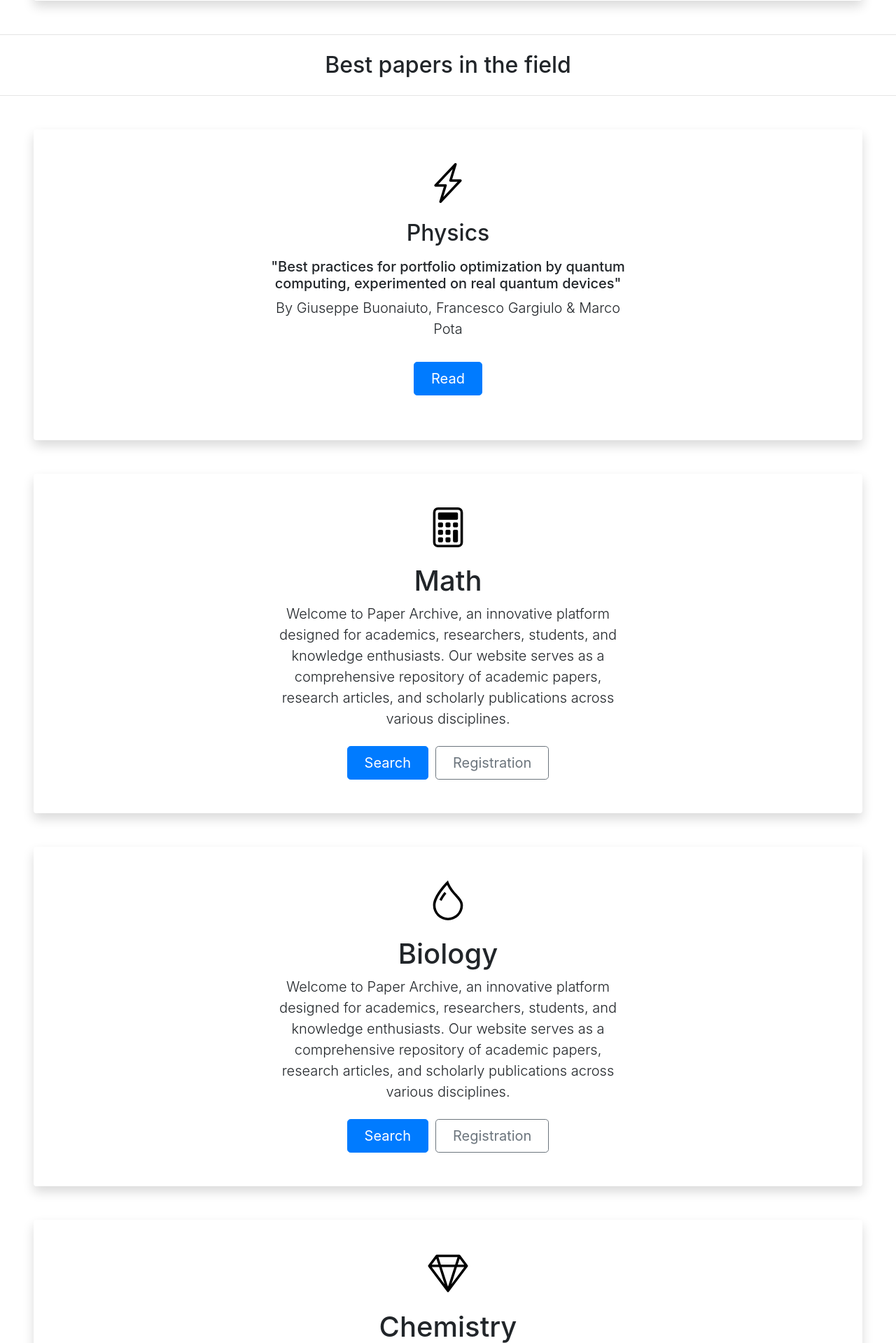
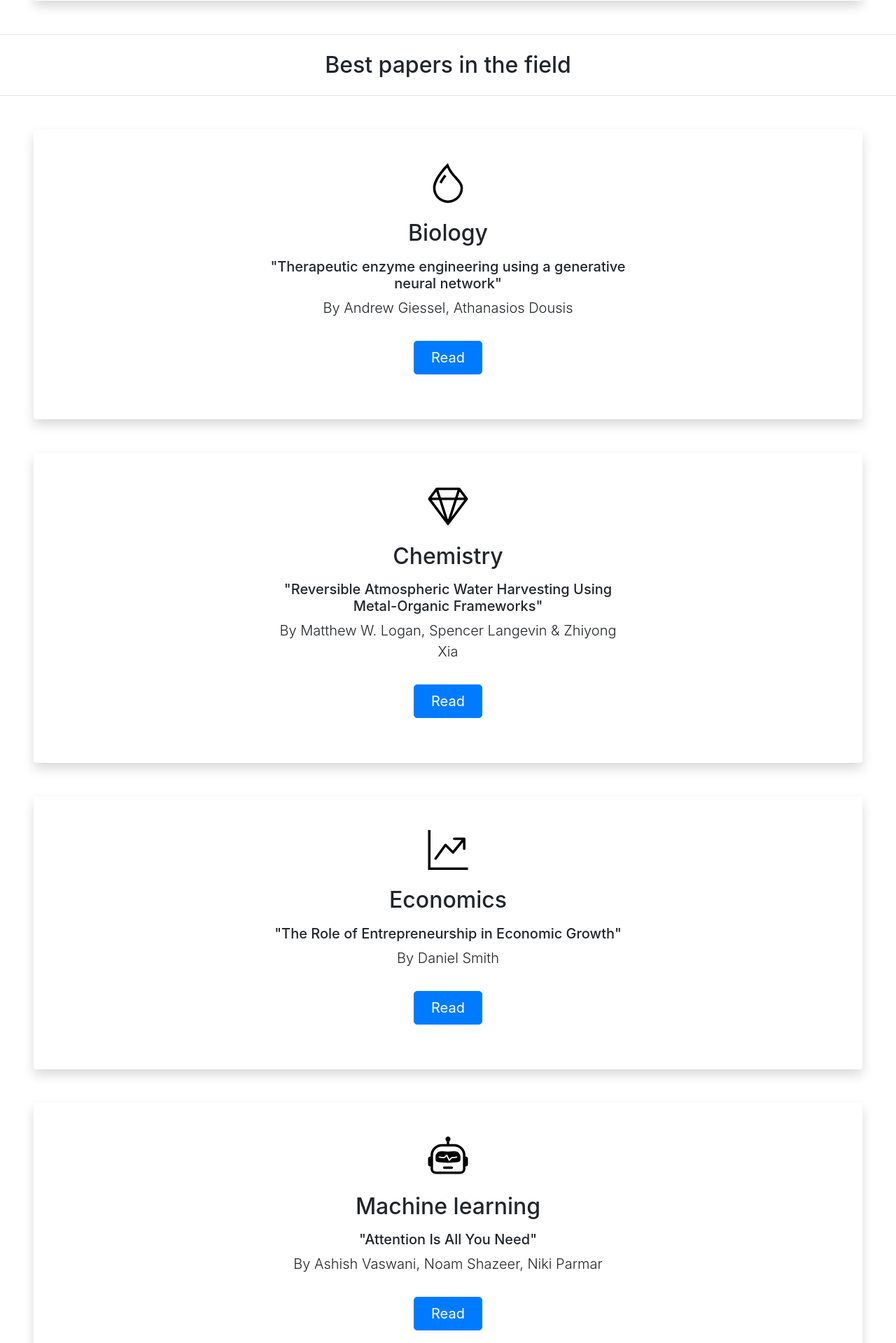
Before and after one commit to Jonik233/Paper-repository, a Django app: page / in a window 1280 px wide. Shown: the part 592-2511 px from the top of the page at 70% size. Run offline with Django 4.2, Linux system fonts and the light colour scheme; data comes from the database, SQL or seed files in the repository; both versions use the stored data as it was after the commit.

Commit message:
best-rated papers print functionality added

```diff
--- a/paper_repository/main/models.py
+++ b/paper_repository/main/models.py
@@ -11,7 +11,6 @@ class Articles(models.Model):
         ("physics", "Physics"),
         ("chemistry", "Chemistry"),
         ("economics", "Economics"),
-        ("history", "History"),
         ("math", "Math"),
         ("biology", "Biology"),
         ("machine learning", "Machine Learning")
--- a/paper_repository/main/templates/main/home.html
+++ b/paper_repository/main/templates/main/home.html
@@ -1,8 +1,10 @@
 {% extends 'main/base.html'%}
+{% load static %}
 {% block title %}Home{% endblock %}
+
 {% block content %}
   <div class="text-center card-like shadow p-5 mb-5 mx-5 bg-body rounded">
-    <img class="d-block mx-auto mb-4" src="static/archive.svg" alt="" width="72" height="57">
+    <img class="d-block mx-auto mb-4" src="static/icons/archive.svg" alt="" width="72" height="57">
     <h1 class="display-5 fw-bold text-body-emphasis">Paper archive</h1>
     <div class="col-lg-6 mx-auto">
       <p class="lead mb-4">Welcome to Paper Archive, an innovative platform designed for academics, researchers, students, and knowledge enthusiasts. Our website serves as a comprehensive repository of academic papers, research articles, and scholarly publications across various disciplines. </p>
@@ -16,87 +18,18 @@
   <h2 class="display-5 my-4 fw-bold text-center">Best papers in the field</h2>
   <hr>
 
-  <div class="text-center card-like shadow p-5 mb-5 mx-5 my-5 bg-body rounded">
-    <img class="d-block mx-auto mb-4" src="static/lightning-charge.svg" alt="" width="72" height="57">
-    <h2 class="display-5 fw-bold text-body-emphasis">Physics</h2>
-    <div class="col-lg-6 my-3 mx-auto">
-      <h5>"Best practices for portfolio optimization by quantum computing, experimented on real quantum devices"</h5>
-      <p class="lead mb-3">By Giuseppe Buonaiuto, Francesco Gargiulo & Marco Pota</p>
-      <div class="d-grid gap-2 d-sm-flex justify-content-sm-center">
-        <button type="button" class="btn btn-primary btn-lg px-4 mt-3 gap-3">Read</button>
+  {% for article in articles %}
+    <div class="text-center card-like shadow p-5 mb-5 mx-5 my-5 bg-body rounded">
+      <img class="d-block mx-auto mb-4" src="{% static 'icons/'|add:article.field|add:'.svg' %}" alt="{{ article.field|capfirst }}" width="72" height="57">
+      <h2 class="display-5 fw-bold text-body-emphasis">{{ article.field|capfirst }}</h2>
+      <div class="col-lg-6 my-3 mx-auto">
+        <h5>"{{ article.title }}"</h5>
+        <p class="lead mb-3">By {{ article.authors }}</p>
+        <div class="d-grid gap-2 d-sm-flex justify-content-sm-center">
+          <button type="button" class="btn btn-primary btn-lg px-4 mt-3 gap-3">Read</button>
+        </div>
       </div>
     </div>
-  </div>
+  {% endfor %}
 
-  <div class="text-center card-like shadow p-5 mb-5 mx-5 my-5 bg-body rounded">
-    <img class="d-block mx-auto mb-4" src="static/calculator.svg" alt="" width="72" height="57">
-    <h1 class="display-5 fw-bold text-body-emphasis">Math</h1>
-    <div class="col-lg-6 mx-auto">
-      <p class="lead mb-4">Welcome to Paper Archive, an innovative platform designed for academics, researchers, students, and knowledge enthusiasts. Our website serves as a comprehensive repository of academic papers, research articles, and scholarly publications across various disciplines. </p>
-      <div class="d-grid gap-2 d-sm-flex justify-content-sm-center">
-        <button type="button" class="btn btn-primary btn-lg px-4 gap-3" style="margin-right: 10px;">Search</button>
-        <button type="button" class="btn btn-outline-secondary btn-lg px-4">Registration</button>
-      </div>
-    </div>
-  </div>
-
-  <div class="text-center card-like shadow p-5 mb-5 mx-5 my-5 bg-body rounded">
-    <img class="d-block mx-auto mb-4" src="static/droplet.svg" alt="" width="72" height="57">
-    <h1 class="display-5 fw-bold text-body-emphasis">Biology</h1>
-    <div class="col-lg-6 mx-auto">
-      <p class="lead mb-4">Welcome to Paper Archive, an innovative platform designed for academics, researchers, students, and knowledge enthusiasts. Our website serves as a comprehensive repository of academic papers, research articles, and scholarly publications across various disciplines. </p>
-      <div class="d-grid gap-2 d-sm-flex justify-content-sm-center">
-        <button type="button" class="btn btn-primary btn-lg px-4 gap-3" style="margin-right: 10px;">Search</button>
-        <button type="button" class="btn btn-outline-secondary btn-lg px-4">Registration</button>
-      </div>
-    </div>
-  </div>
-
-  <div class="text-center card-like shadow p-5 mb-5 mx-5 my-5 bg-body rounded">
-    <img class="d-block mx-auto mb-4" src="static/gem.svg" alt="" width="72" height="57">
-    <h1 class="display-5 fw-bold text-body-emphasis">Chemistry</h1>
-    <div class="col-lg-6 mx-auto">
-      <p class="lead mb-4">Welcome to Paper Archive, an innovative platform designed for academics, researchers, students, and knowledge enthusiasts. Our website serves as a comprehensive repository of academic papers, research articles, and scholarly publications across various disciplines. </p>
-      <div class="d-grid gap-2 d-sm-flex justify-content-sm-center">
-        <button type="button" class="btn btn-primary btn-lg px-4 gap-3" style="margin-right: 10px;">Search</button>
-        <button type="button" class="btn btn-outline-secondary btn-lg px-4">Registration</button>
-      </div>
-    </div>
-  </div>
-
-  <div class="text-center card-like shadow p-5 mb-5 mx-5 my-5 bg-body rounded">
-    <img class="d-block mx-auto mb-4" src="static/robot.svg" alt="" width="72" height="57">
-    <h1 class="display-5 fw-bold text-body-emphasis">Machine Learning</h1>
-    <div class="col-lg-6 mx-auto">
-      <p class="lead mb-4">Welcome to Paper Archive, an innovative platform designed for academics, researchers, students, and knowledge enthusiasts. Our website serves as a comprehensive repository of academic papers, research articles, and scholarly publications across various disciplines. </p>
-      <div class="d-grid gap-2 d-sm-flex justify-content-sm-center">
-        <button type="button" class="btn btn-primary btn-lg px-4 gap-3" style="margin-right: 10px;">Search</button>
-        <button type="button" class="btn btn-outline-secondary btn-lg px-4">Registration</button>
-      </div>
-    </div>
-  </div>
-
-  <div class="text-center card-like shadow p-5 mb-5 mx-5 my-5 bg-body rounded">
-    <img class="d-block mx-auto mb-4" src="static/book.svg" alt="" width="72" height="57">
-    <h1 class="display-5 fw-bold text-body-emphasis">History</h1>
-    <div class="col-lg-6 mx-auto">
-      <p class="lead mb-4">Welcome to Paper Archive, an innovative platform designed for academics, researchers, students, and knowledge enthusiasts. Our website serves as a comprehensive repository of academic papers, research articles, and scholarly publications across various disciplines. </p>
-      <div class="d-grid gap-2 d-sm-flex justify-content-sm-center">
-        <button type="button" class="btn btn-primary btn-lg px-4 gap-3" style="margin-right: 10px;">Search</button>
-        <button type="button" class="btn btn-outline-secondary btn-lg px-4">Registration</button>
-      </div>
-    </div>
-  </div>
-
-  <div class="text-center card-like shadow p-5 mb-5 mx-5 my-5 bg-body rounded">
-    <img class="d-block mx-auto mb-4" src="static/graph-up-arrow.svg" alt="" width="72" height="57">
-    <h1 class="display-5 fw-bold text-body-emphasis">Economics</h1>
-    <div class="col-lg-6 mx-auto">
-      <p class="lead mb-4">Welcome to Paper Archive, an innovative platform designed for academics, researchers, students, and knowledge enthusiasts. Our website serves as a comprehensive repository of academic papers, research articles, and scholarly publications across various disciplines. </p>
-      <div class="d-grid gap-2 d-sm-flex justify-content-sm-center">
-        <button type="button" class="btn btn-primary btn-lg px-4 gap-3" style="margin-right: 10px;">Search</button>
-        <button type="button" class="btn btn-outline-secondary btn-lg px-4">Registration</button>
-      </div>
-    </div>
-  </div>
 {% endblock %}
--- a/paper_repository/main/urls.py
+++ b/paper_repository/main/urls.py
@@ -2,5 +2,5 @@ from django.urls import path
 from . import views
 
 urlpatterns = [
-    path('', views.index),
+    path('', views.home),
 ]
--- a/paper_repository/main/views.py
+++ b/paper_repository/main/views.py
@@ -1,4 +1,15 @@
 from django.shortcuts import render
+from .models import Articles
+from django.db.models import Max
 
-def index(request):
-    return render(request, 'main/home.html')
+def home(request):
+    max_ratings = Articles.objects.values('field').annotate(max_rating=Max('rating_points'))
+
+    top_articles = []
+
+    for entry in max_ratings:
+        top_article = Articles.objects.filter(field=entry['field'], rating_points=entry['max_rating']).first()
+        if top_article:
+            top_articles.append(top_article)
+
+    return render(request, 'main/home.html', {"articles": top_articles})
```
Also changed, not shown: paper_repository/db.sqlite3, paper_repository/main/migrations/0003_alter_articles_field.py (added), paper_repository/main/migrations/0004_alter_articles_field.py (added), paper_repository/main/migrations/0005_alter_articles_field.py (added), paper_repository/main/static/book.svg (deleted), paper_repository/main/static/icons/archive.svg (renamed from paper_repository/main/static/archive.svg), paper_repository/main/static/icons/biology.svg (renamed from paper_repository/main/static/droplet.svg), paper_repository/main/static/icons/chemistry.svg (renamed from paper_repository/main/static/gem.svg), paper_repository/main/static/icons/economics.svg (renamed from paper_repository/main/static/graph-up-arrow.svg), paper_repository/main/static/icons/machine learning.svg (renamed from paper_repository/main/static/robot.svg), paper_repository/main/static/icons/math.svg (renamed from paper_repository/main/static/calculator.svg), paper_repository/main/static/icons/physics.svg (renamed from paper_repository/main/static/lightning-charge.svg).
